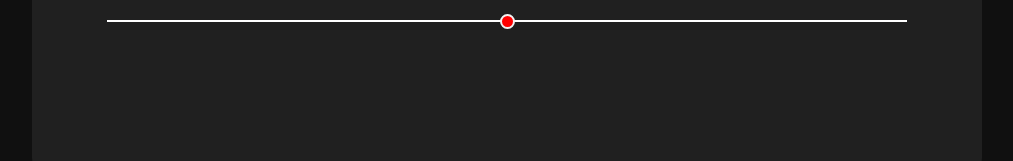
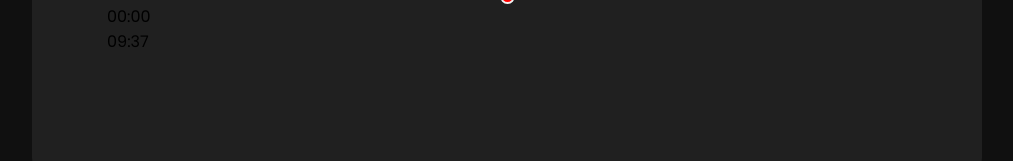
Before and after one commit to yashPundhir/Video_Player, a plain HTML site: page index.html in a window 1280 px wide. Shown: the part 612-773 px from the top of the page, without its empty margins (133-1146 px from the left). Drawn offline with Linux system fonts and the light colour scheme.

Commit message:
static current time & end time added

```diff
--- a/index.html
+++ b/index.html
@@ -33,6 +33,10 @@
 					<div class="progress-bar">
 						<input type="range" name="range" id="progress" />
 					</div>
+					<div class="timing">
+						<div class="current-time">00:00</div>
+						<div class="end-time">09:37</div>
+					</div>
 				</div>
 			</div>
 		</div>
```
